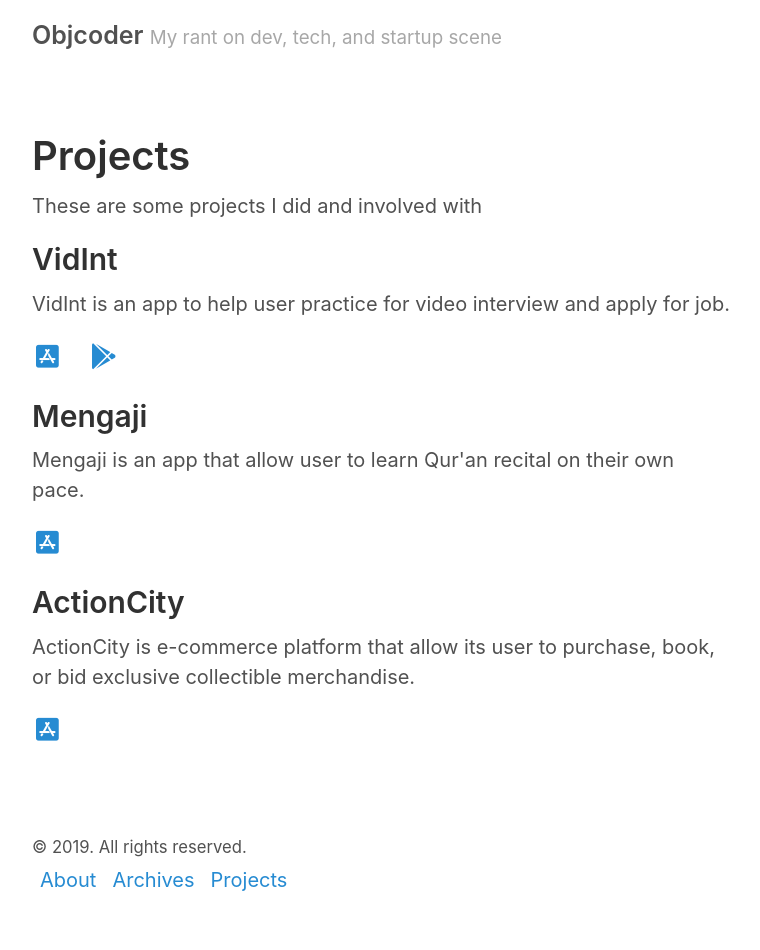
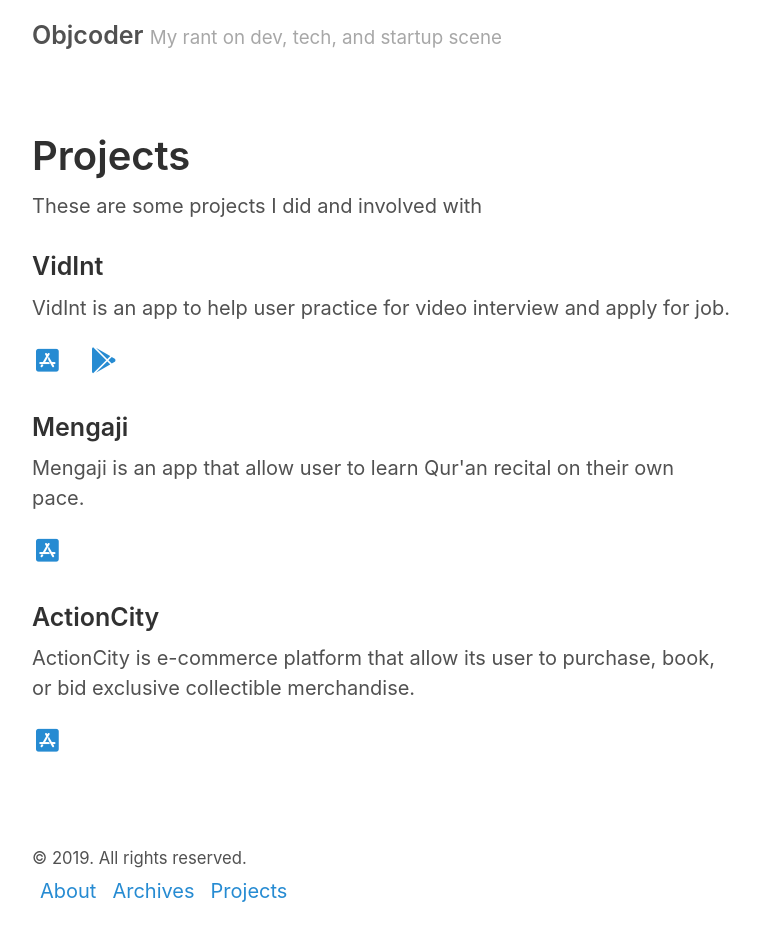
Before and after one commit to sergioutama/sergioutama.github.io, a Jekyll site: the page built from projects.html, in a window 1280 px wide. Shown: the whole page, without its empty margins (258-1018 px from the left). Built offline with Jekyll 4.4.1, drawn with Linux system fonts in a browser that asks for light colours; nearby versions of some CDN libraries.

Commit message:
fix the html h element hierarchy

```diff
--- a/projects.html
+++ b/projects.html
@@ -11,7 +11,7 @@ These are some projects I did and involved with
 
 <div class="project">
     {% for project in site.data.projects %}
-        <h2>{{project.title}}</h2>
+        <h3>{{project.title}}</h3>
         <p>{{project.description}}</p>
         <div class="project-link">
         {% for download_link in project.download_links  %}
```
